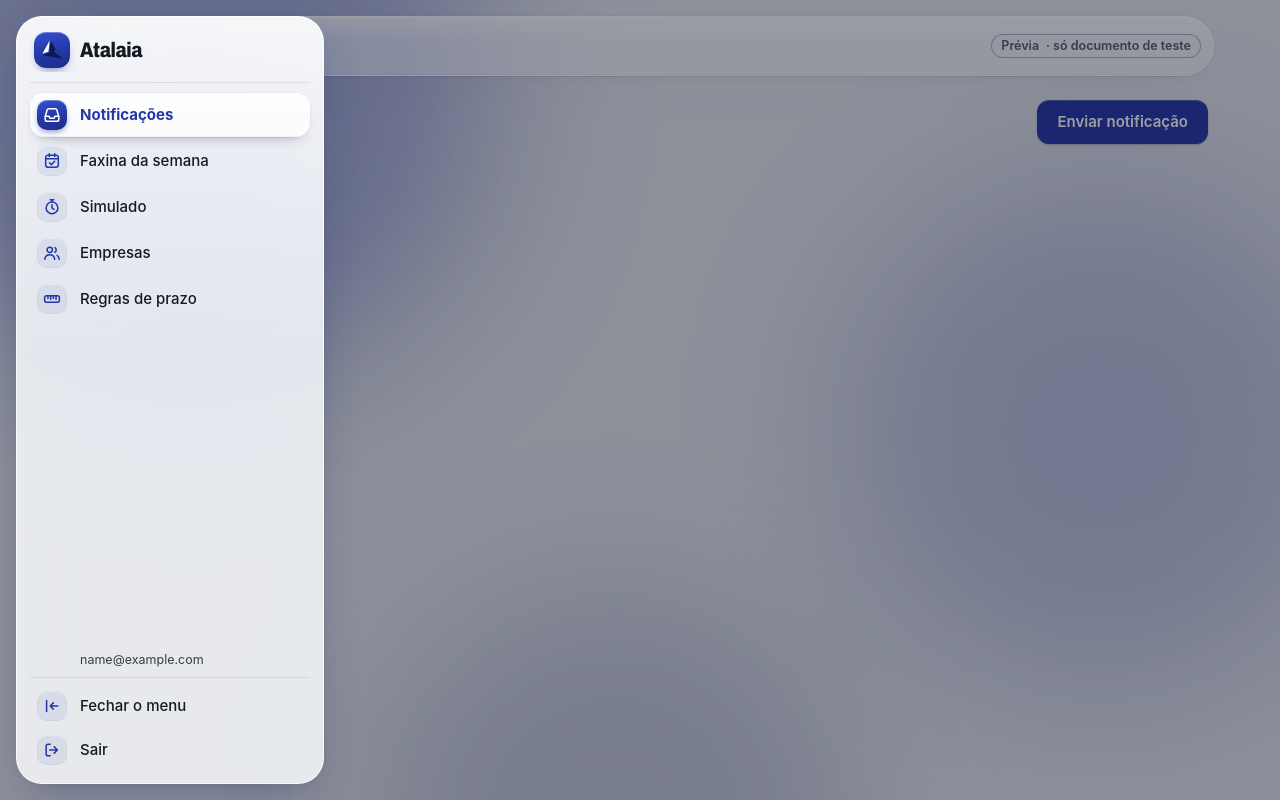
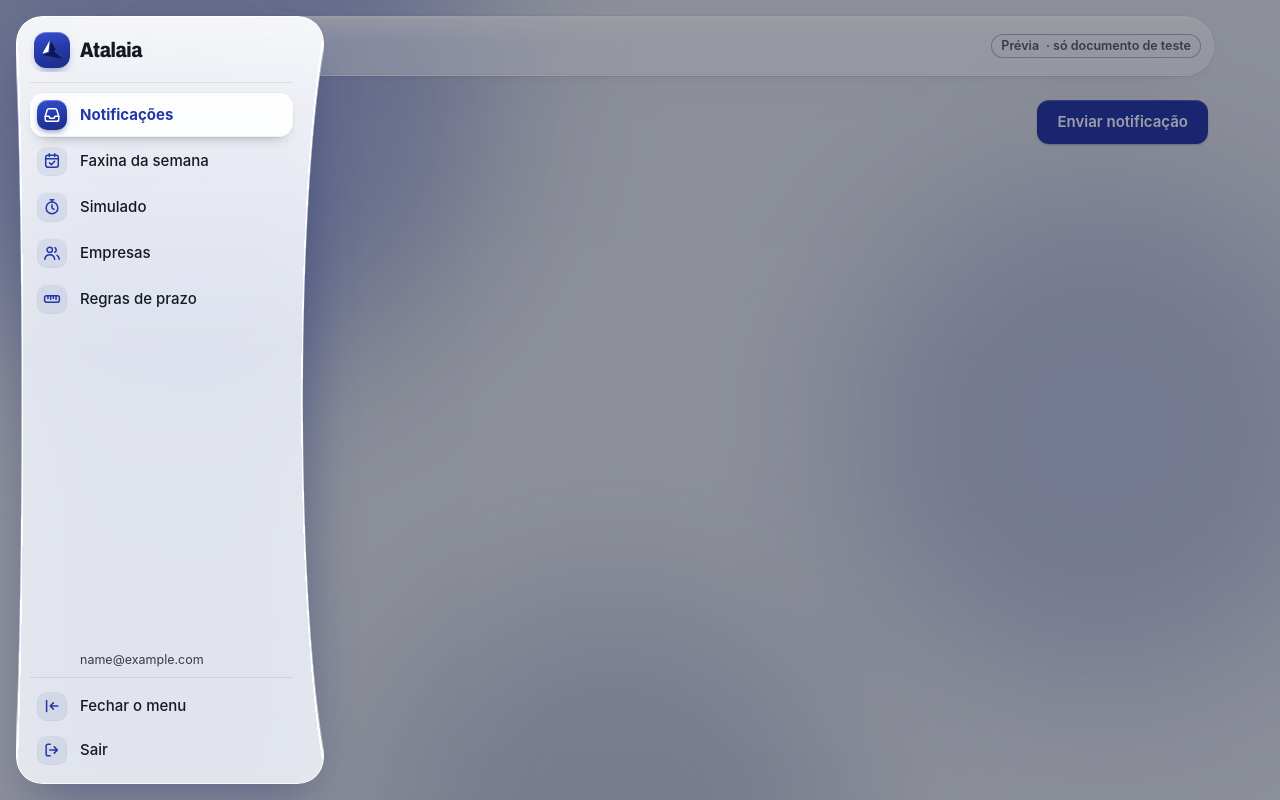
Before and after one commit to namtech-agents/atalaia, a Spring Boot app: page / in a window 1280 px wide, after a click that opens the changed part. Run offline with Spring Boot 4, Linux system fonts and the light colour scheme; a user stored in the database is signed in; empty tables hold one stand-in row (values such as "Sample post"); some of the project's set-up classes (security, data sources, template engines, error pages and the like) are left out, and stand-ins take their place; database files in the repository are not loaded.

Commit message:
feat: menu curvo de volta com a sombra seguindo a forma, e troca de tela do protótipo (marcador desliza, conteúdo acende) (#204)

```diff
--- a/src/main/resources/static/css/atalaia.css
+++ b/src/main/resources/static/css/atalaia.css
@@ -47,10 +47,11 @@
 
   /* a placa cheia de azul: o selo da marca no menu e o desenho do item da tela aberta */
   --placa-azul: linear-gradient(165deg, #3550d0, var(--azul) 55%, var(--azul-fundo));
-  /* o menu lateral: o vidro dele, a placa clara do item da tela aberta e a sombra */
+  /* o menu lateral: o vidro dele, a placa clara do item da tela aberta, o fio de luz da borda curva e a cor da sombra */
   --menu-vidro: rgba(255, 255, 255, .54);
   --menu-placa: rgba(255, 255, 255, .86);
-  --menu-sombra: 0 18px 44px -14px rgba(24, 36, 110, .38), 0 2px 10px -4px rgba(20, 25, 34, .1);
+  --menu-luz: rgba(255, 255, 255, .9);
+  --menu-sombra: rgba(24, 36, 110, .32);
 
   --borda: 16px;       /* a distância entre a borda da janela e o conteúdo (10px no celular) */
   --raio: 28px;        /* painel de vidro */
@@ -225,12 +226,23 @@ html { scroll-padding-top: 92px; }
 .lido { margin-top: 10px; max-height: 320px; overflow: auto; background: var(--solido); border-radius: 12px; padding: 14px; font-size: 13.5px; line-height: 1.6; white-space: pre-wrap; overflow-wrap: anywhere; }
 
 @media (prefers-reduced-motion: reduce) { *, *::before, *::after { animation: none !important; transition: none !important; } }
-/* Troca de tela sem piscar (#202): cada clique carrega uma página nova do servidor, e sem isto a tela pisca em branco
-   e o menu é redesenhado do zero. Com a transição entre páginas, o navegador funde a tela velha na nova; o menu tem
-   nome próprio, então fica parado no lugar enquanto só o conteúdo troca. Quem pediu menos movimento não ganha a
-   fusão (a troca é seca, como antes). Navegador que não conhece a regra só a ignora */
-@media (prefers-reduced-motion: no-preference) { @view-transition { navigation: auto; } }
-.menu { view-transition-name: menu; }
+/* TROCA DE TELA SUAVE (#202, #204, o jeito do protótipo aprovado). Cada clique carrega uma página nova do servidor;
+   sem isto a tela pisca em branco. Com a transição entre páginas:
+   - a tela velha some na hora e a nova aparece na hora (as duas "raízes" sem animação). O menu e o fundo são
+     idênticos nas duas, então nenhum pixel deles muda: parecem parados;
+   - a plaquinha clara do item aberto é a única peça que viaja, do item antigo ao novo, em 0,5s;
+   - o conteúdo novo acende (opacidade + 12px de subida), embaixo do menu.
+   O menu em si NÃO ganha nome de transição: isso apagaria o desfoque do vidro (veja o .menu::before).
+   Quem pediu menos movimento não ganha nada disso (a troca é seca). Navegador que não conhece a regra a ignora */
+@media (prefers-reduced-motion: no-preference) {
+  @view-transition { navigation: auto; }
+  ::view-transition-old(root) { display: none; }
+  ::view-transition-new(root) { animation: none; }
+  .m-item[aria-current] { view-transition-name: marcador; }
+  ::view-transition-group(marcador) { animation-duration: .5s; animation-timing-function: cubic-bezier(.3, .9, .3, 1); }
+  .pagina:has(> .menu) > main { animation: chega .5s cubic-bezier(.22, 1, .36, 1) backwards; }
+  @keyframes chega { from { opacity: 0; transform: translateY(12px); } }
+}
 @media (max-width: 860px) {
   :root { --borda: 10px; }
   .titulo h1 { font-size: 28px; }
@@ -306,7 +318,7 @@ html { scroll-padding-top: 92px; }
 
 /* =====================================================================
    O MENU LATERAL (telas de dentro; o HTML está no pedaço "topo" de fragmentos.html)
-   Veio do menu de vidro do protótipo; desde a #202 tem lados retos e, aberto, empurra o conteúdo.
+   É o menu de vidro curvo aprovado no protótipo. Desde a #202, aberto, empurra o conteúdo quando sobra lugar.
    COMO ABRE E FECHA, SEM JAVASCRIPT: tudo depende de UMA medida, a largura do menu.
      - Cada linha (.m-item) ocupa a largura que houver e corta o que não cabe. Com o menu em 72px sobra só
        o quadrado do desenho (44px); com 284px aparece o nome ao lado. O movimento também só olha para ela.
@@ -326,18 +338,41 @@ html { scroll-padding-top: 92px; }
 
 /* Lados retos (#202). A curva que entrava nos dois lados recortava só o vidro: a sombra continuava retangular e
    aparecia no vão do recorte, como um fantasma ao lado do menu */
-/* O vidro fica no próprio menu, e não numa camada filha: o menu tem nome de transição (view-transition-name), e
-   isso faz um filho só enxergar o que está dentro dele, então o desfoque de uma camada filha não borraria nada.
-   O desfoque do próprio elemento lê o que está atrás dele e não borra os nomes e desenhos de dentro */
-.menu { z-index: 10; border-radius: 26px; background: var(--brilho), var(--vidro-solido);
-  box-shadow: inset 0 0 0 1px var(--vidro-borda), var(--relevo), var(--menu-sombra); }
-/* navegador sem desfoque fica com a folha sólida de cima */
+.menu { z-index: 10; border-radius: 26px;
+  /* A CURVA (a do protótipo aprovado, #204): os dois lados do vidro entram para dentro no meio. Cada lado é uma
+     "mordida" em forma de elipse com o centro fora do menu. A da direita é medida em % da largura do menu, então
+     cresce sozinha quando ele abre (5px recolhido, 20px aberto). A altura do raio faz a elipse cruzar a borda reta
+     bem onde o canto redondo começa (57,7% da altura menos 30px).
+     A altura entra como medida (--m-altura), e não como %: o Chrome e o Edge recusam raio de elipse que mistura
+     % com px, e uma declaração recusada derruba o vidro inteiro (máscara e fundo) */
+  --m-altura: calc(100dvh - 2 * var(--borda));
+  --m-raio-curva: calc(var(--m-altura) * .577 - 30px);
+  --m-curva-direita: ellipse 14% var(--m-raio-curva) at 107% 50%;
+  --m-curva-esquerda: ellipse 12px var(--m-raio-curva) at -6px 50%;
+  /* o fio de luz: um risco de 1,2px logo depois da borda da elipse, do lado do vidro */
+  --m-fio: transparent 100%, var(--menu-luz) 100%, var(--menu-luz) calc(100% + 1.2px), transparent calc(100% + 1.2px);
+  --m-fundo: var(--vidro-solido); }
+/* O vidro é uma camada atrás do conteúdo, recortada pela máscara (só fica o que as duas mordidas deixam:
+   intersect); os dois primeiros fundos riscam o fio de luz em cima do corte.
+   IMPORTANTE: o .menu não pode ter view-transition-name, filtro, opacidade nem máscara. Qualquer um deles faz esta
+   camada só enxergar o que está dentro do menu, e o desfoque deixa de borrar o fundo */
+.menu::before { content: ""; position: absolute; inset: 0; border-radius: inherit; pointer-events: none;
+  background: radial-gradient(var(--m-curva-direita), var(--m-fio)), radial-gradient(var(--m-curva-esquerda), var(--m-fio)), var(--brilho), var(--m-fundo);
+  box-shadow: inset 0 0 0 1px var(--vidro-borda), var(--relevo);
+  mask-image: radial-gradient(var(--m-curva-direita), transparent calc(100% - 1px), #000 100%), radial-gradient(var(--m-curva-esquerda), transparent calc(100% - 1px), #000 100%);
+  mask-composite: intersect; }
+/* navegador sem desfoque fica com a folha sólida (o --m-fundo de cima), na mesma forma */
 @supports ((backdrop-filter: blur(1px)) or (-webkit-backdrop-filter: blur(1px))) {
-  .menu { background: var(--brilho), var(--menu-vidro); -webkit-backdrop-filter: blur(28px) saturate(1.7); backdrop-filter: blur(28px) saturate(1.7); }
+  .menu::before { --m-fundo: var(--menu-vidro); -webkit-backdrop-filter: blur(28px) saturate(1.7); backdrop-filter: blur(28px) saturate(1.7); }
 }
+/* A SOMBRA segue a curva (#204). Sombra de caixa é sempre retangular: ficava reta do lado de fora enquanto o vidro
+   entrava para dentro, e aparecia como um fantasma no vão. Aqui ela é um borrão escuro MENOR que o menu, por baixo
+   do vidro (z-index -1): o borrão sai pelas bordas e por baixo, e nunca desenha uma linha reta */
+.menu::after { content: ""; position: absolute; inset: 24px 10px -4px; z-index: -1; border-radius: 30px; pointer-events: none;
+  background: var(--menu-sombra); filter: blur(22px); transform: translateY(14px); }
 
-/* O conteúdo: uma coluna, com a mesma folga dos dois lados */
-.m-dentro { position: relative; height: 100%; display: flex; flex-direction: column; padding: 12px 14px; overflow: hidden auto; }
+/* O conteúdo: uma coluna. A folga da direita acompanha a mordida (7% da largura + 9px): 14px recolhido, 29px aberto */
+.m-dentro { position: relative; height: 100%; display: flex; flex-direction: column; padding: 12px calc(7% + 9px) 12px 14px; overflow: hidden auto; }
 .m-lista, .m-pe { list-style: none; margin: 0; padding: 0; }
 .m-lista { flex: 1; display: flex; flex-direction: column; gap: 2px; margin-top: 10px; padding-top: 10px; border-top: 1px solid var(--fio); }
 .m-pe { padding-top: 6px; border-top: 1px solid var(--fio); }
--- a/src/main/resources/static/js/menu.js
+++ b/src/main/resources/static/js/menu.js
@@ -40,7 +40,7 @@ if (chave) {
     if (quando && Date.now() - quando < 5000) {
       pagina.classList.add('m-segue');
       // Solta quando o mouse se mexer de verdade e estiver fora do menu. Não dá para usar "mouseleave": durante a
-      // troca de tela a fusão cobre a página por um instante e o navegador acha que o mouse saiu
+      // troca de tela a transição cobre a página por um instante e o navegador acha que o mouse saiu
       const soltar = () => {
         if (menu.matches(':hover')) return;
         pagina.classList.remove('m-segue');
```
